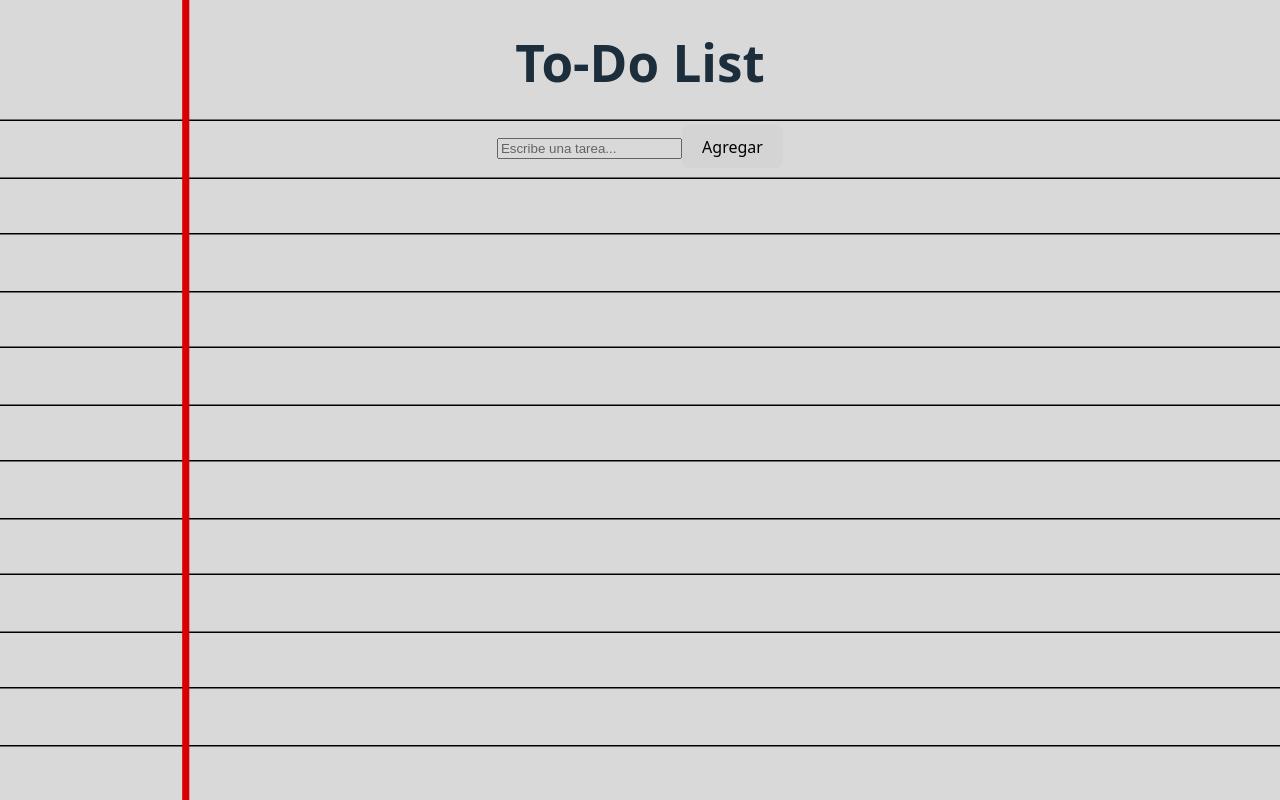
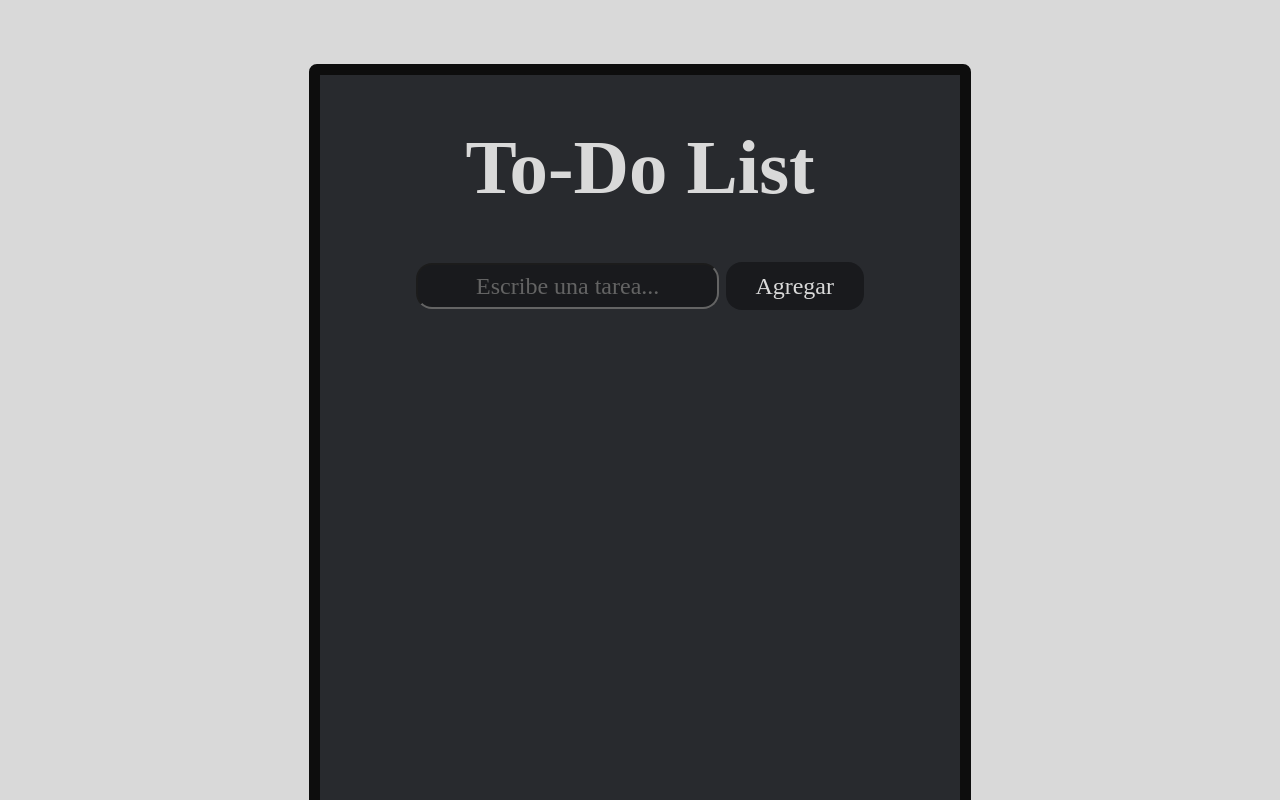
Before and after one commit to dantefxz/TodoList, a React (Vite) app: page / in a window 1280 px wide. Shown: the top 800 px of the page. Built offline with nearby package versions, Linux system fonts and the light colour scheme.

Commit message:
Black theme

```diff
--- a/src/App.tsx
+++ b/src/App.tsx
@@ -13,7 +13,7 @@ const App = () => {
   };
 
   return (
-    <div>
+    <div className="container">
       <h1>To-Do List</h1>
       <AgregarTarea agregarTarea={agregarTarea} />
       <ListaTareas lista={lista} />
--- a/src/components/AgregarTarea.tsx
+++ b/src/components/AgregarTarea.tsx
@@ -17,7 +17,7 @@ const AgregarTarea = ({ agregarTarea }: AgregarTareaProps) => {
     };
 
     return (
-      <div>
+      <div className="tareaTab">
         <input
           type="text"
           value={tarea}
--- a/src/components/Tareas.css
+++ b/src/components/Tareas.css
@@ -1,5 +1,54 @@
-ul{
+h1{
+    color: var(--color-primary);
+    font-family: cursive;
+}
+
+button{
+    display: flex;
+    align-items: center;
+    justify-content: center;
+    background-color: var(--color-foreground);
+    color: var(--color-primary);
+    border-radius: 1rem;
+    height: 3rem;
+    font-family: cursive;
+    margin-left: 0.4rem;
+    height: 20;
+}
+
+input{
+    font-size: 1.5rem;
+    border-radius: 1rem;
+    background-color: var(--color-foreground);
+    font-family: cursive;
+    height: 2.5rem;
+    width: 100%;
+    color: var(--color-primary);
+    text-align: center;
+}
+
+input::placeholder{
+    text-align: center;
+}
+
+.tareaTab{
     display: flex;
     justify-content: center;
     align-items: center;
+    flex-direction: center;
 }
+
+.container{
+    background-color: var(--color-background);
+    width: 50%;
+    display: flex;
+    justify-content: flex-start;
+    align-items: center;
+    flex-direction: column;
+    margin: 0 auto;
+    margin-top: 5%;
+    height: 85rem;
+    border: 0.7rem solid var(--color-accent);
+    border-radius: 0.5rem;
+    font-size: 1.5rem;
+}
--- a/src/index.css
+++ b/src/index.css
@@ -6,7 +6,8 @@
   color-scheme: light;
   filter: brightness(85%);
   background-size: 100% 100%;
-  background-image: url("assets/background.jpg");
+  /*background-image: url("assets/background.jpg")*/;
+  background-color: var(--color-foreground);
   background-position: center center;
   background-repeat: no-repeat;
   height: 100vw;
@@ -16,11 +17,11 @@
   -webkit-font-smoothing: antialiased;
   -moz-osx-font-smoothing: grayscale;
 
-  --color-primary: #e7e1e1;
-  --color-secondary: rgb(196, 18, 77);
+  --color-primary: #ffffff;
+  --color-secondary: #b6178e;
   --color-accent: #0f0f0f;
-  --color-background: #e7e1e1;
-  --color-foreground: #181717;
+  --color-background: #2f3136;
+  --color-foreground: #1d1f22;
 }
 
 a {
@@ -57,11 +58,11 @@ button {
   transition: border-color 0.25s;
 }
 button:hover {
-  border-color: #646cff;
+  border-color: var(--color-secondary);
 }
 button:focus,
 button:focus-visible {
-  outline: 4px auto -webkit-focus-ring-color;
+ /* outline: 4px auto -webkit-focus-ring-color*/;
 }
 
 @media (prefers-color-scheme: light) {
```
